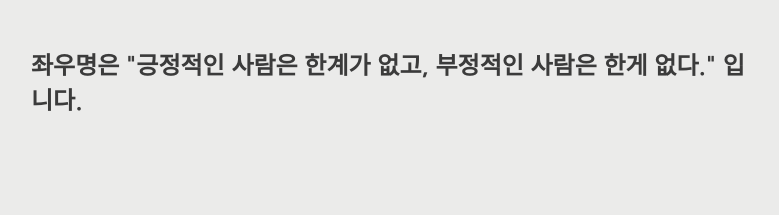
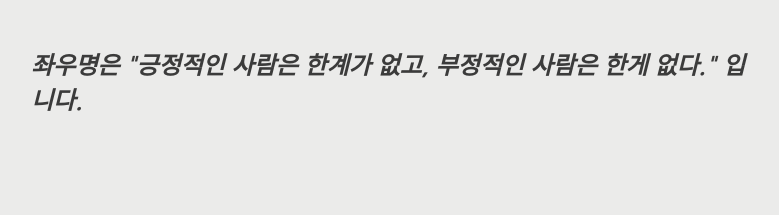
Before and after one commit to JunSungKang/portfolio, a plain HTML site: page index.html in a window 1280 px wide. Shown: the part 205-420 px from the top of the page, 249-1028 px from the left. Drawn offline with Linux system fonts and the light colour scheme.

Commit message:
Update index.html

```diff
--- a/index.html
+++ b/index.html
@@ -23,7 +23,7 @@
                     6년차 풀스택 개발자 강준성입니다.
                 </h1>
                 <h2>
-                    좌우명은 "긍정적인 사람은 한계가 없고, 부정적인 사람은 한게 없다." 입니다.
+                    <i>좌우명은 "긍정적인 사람은 한계가 없고, 부정적인 사람은 한게 없다." 입니다.</i>
                 </h2>
 
             </article>
```
